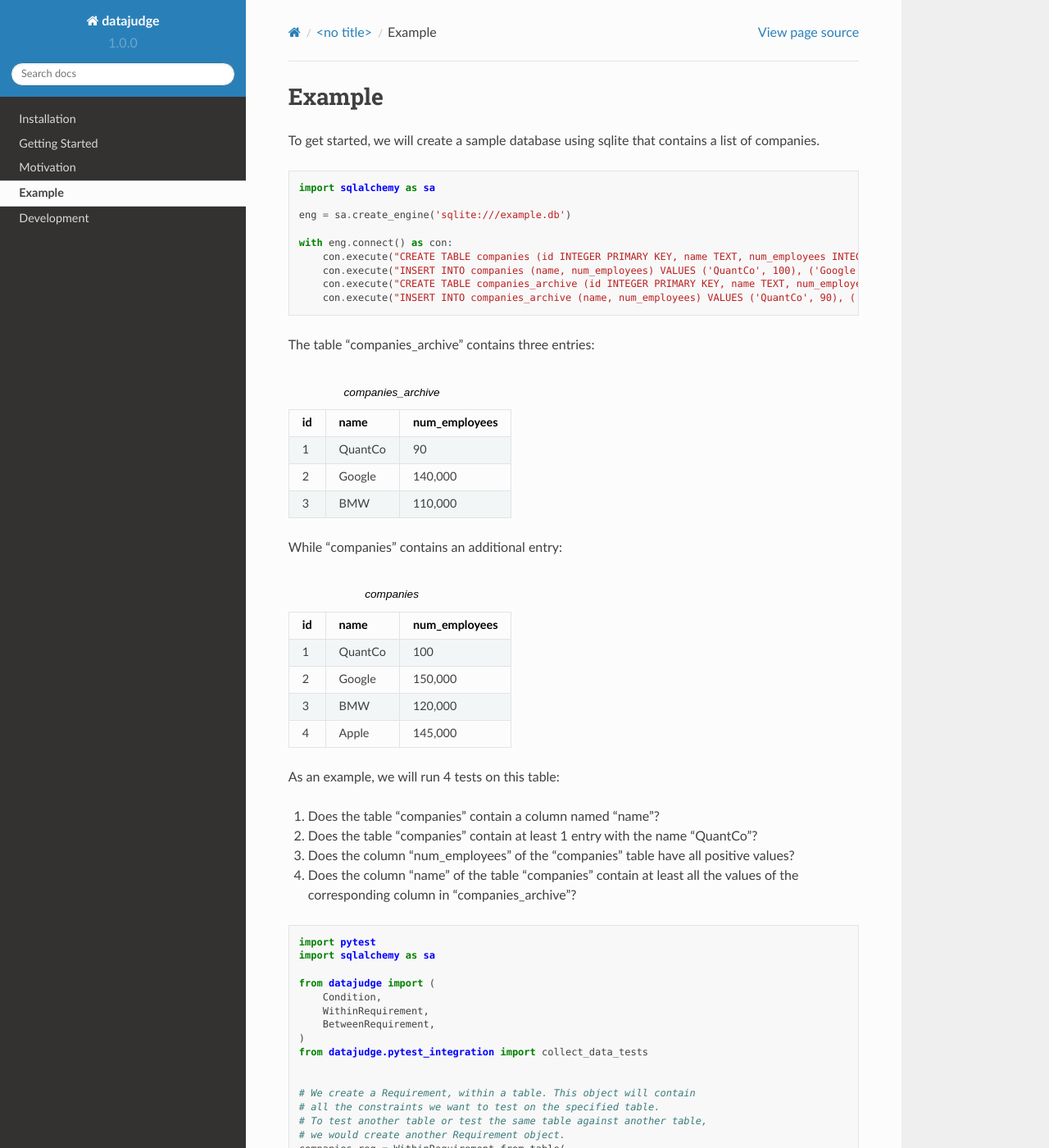
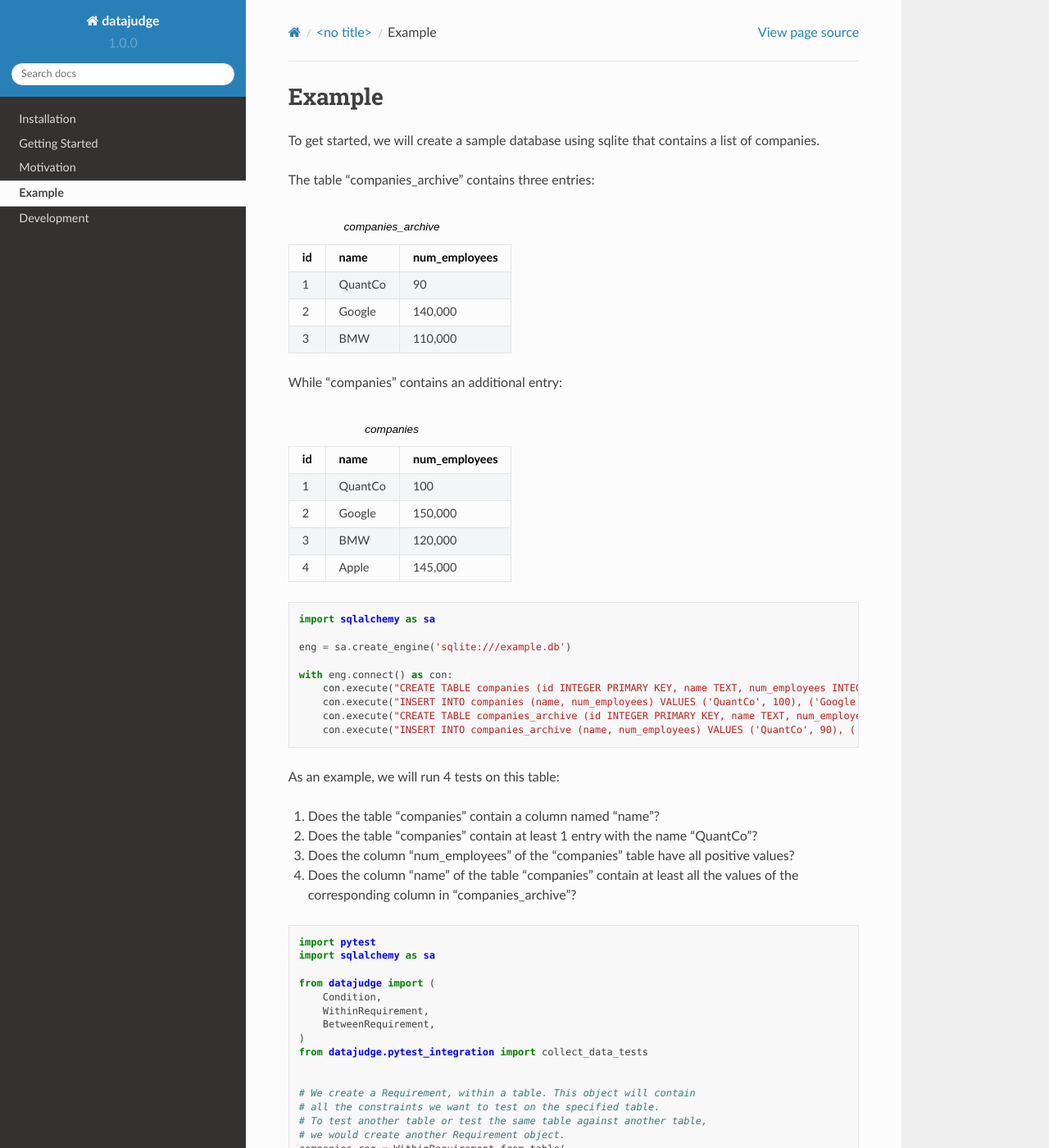
Before and after one commit to Quantco/datajudge, a Sphinx documentation site: the page built from docs/source/examples/example.rst, in a window 1280 px wide and 1400 px high. Shown: the whole window at 82% size. Built offline with Sphinx 7.4.7 and the Read the Docs theme 2.0.0, drawn with Linux system fonts in a browser that asks for light colours; pages that are not in the unit, such as notebooks, are missing from menus; some of the changed lines change nothing that is shown.

Commit message:
Address Jonas' review comments.

```diff
--- a/docs/source/examples/example.rst
+++ b/docs/source/examples/example.rst
@@ -3,19 +3,6 @@ Example
 
 
 To get started, we will create a sample database using sqlite that contains a list of companies.
-
-
-.. code-block:: python
-
-    import sqlalchemy as sa
-
-    eng = sa.create_engine('sqlite:///example.db')
-
-    with eng.connect() as con:
-        con.execute("CREATE TABLE companies (id INTEGER PRIMARY KEY, name TEXT, num_employees INTEGER)")
-        con.execute("INSERT INTO companies (name, num_employees) VALUES ('QuantCo', 100), ('Google', 150000), ('BMW', 120000), ('Apple', 145000)")
-        con.execute("CREATE TABLE companies_archive (id INTEGER PRIMARY KEY, name TEXT, num_employees INTEGER)")
-        con.execute("INSERT INTO companies_archive (name, num_employees) VALUES ('QuantCo', 90), ('Google', 140000), ('BMW', 110000)")
 
 The table "companies_archive" contains three entries:
 
@@ -55,6 +42,20 @@ While "companies" contains an additional entry:
    * - 4
      - Apple
      - 145,000
+
+
+.. code-block:: python
+
+    import sqlalchemy as sa
+
+    eng = sa.create_engine('sqlite:///example.db')
+
+    with eng.connect() as con:
+        con.execute("CREATE TABLE companies (id INTEGER PRIMARY KEY, name TEXT, num_employees INTEGER)")
+        con.execute("INSERT INTO companies (name, num_employees) VALUES ('QuantCo', 100), ('Google', 150000), ('BMW', 120000), ('Apple', 145000)")
+        con.execute("CREATE TABLE companies_archive (id INTEGER PRIMARY KEY, name TEXT, num_employees INTEGER)")
+        con.execute("INSERT INTO companies_archive (name, num_employees) VALUES ('QuantCo', 90), ('Google', 140000), ('BMW', 110000)")
+
 
 As an example, we will run 4 tests on this table:
 
```
